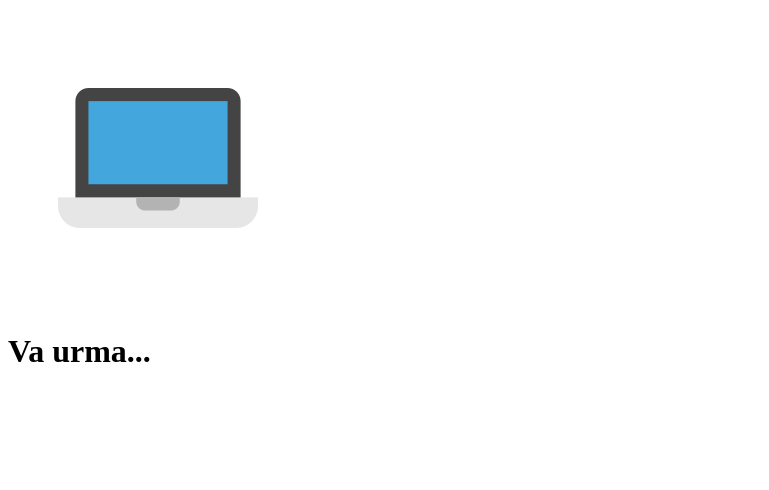
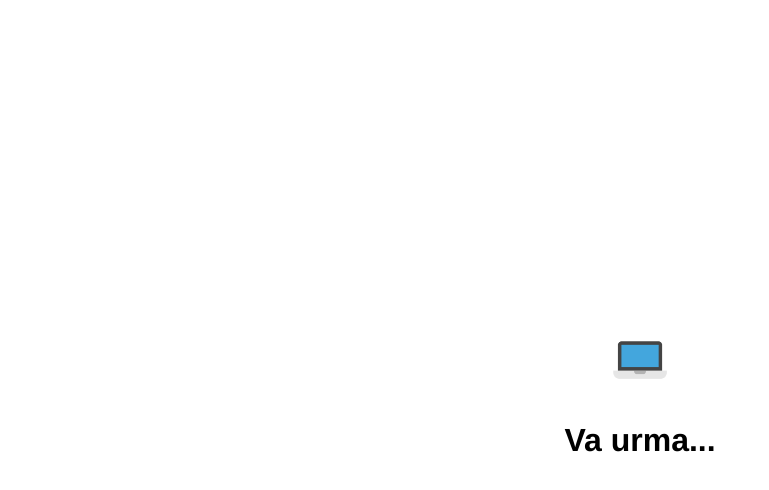
Before and after one commit to tarcea/git-101, a plain HTML site: page index.html in a window 1280 px wide. Shown: the whole page, without its empty margins (0-769 px from the left). Drawn offline with Linux system fonts and the light colour scheme.

Commit message:
centred image and text

```diff
--- a/index.html
+++ b/index.html
@@ -2,9 +2,12 @@
 <html>
 <head>
 	<title>Animalule...</title>
+	<link rel="stylesheet" type="text/css" href="style.css">
 </head>
 <body>
-	<img src="laptop.png">
+	<div id="container">
+	<img id="logo" src="laptop.png">
 <h1>Va urma...</h1>
+</div>
 </body>
 </html>
--- /dev/null
+++ b/style.css
@@ -0,0 +1,15 @@
+body {
+	margin: 0;
+	font-family: Helvetica;
+}
+#logo {
+	height: 80px;
+	width: 80px;
+}
+#container {
+	display: flex;
+	align-items: center;
+	justify-content: center;
+	height: 100vh;
+	flex-direction: column;
+}
```
